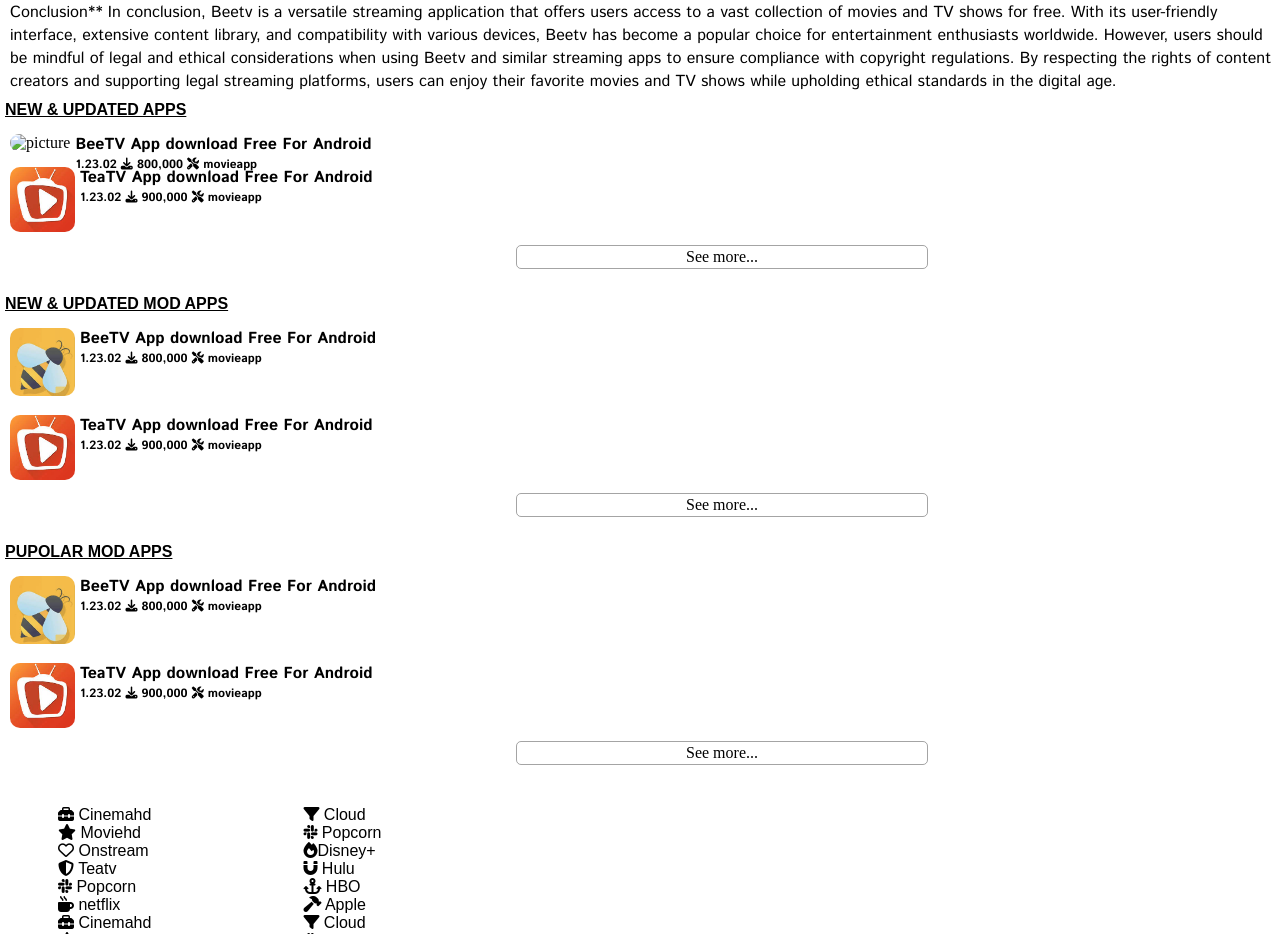
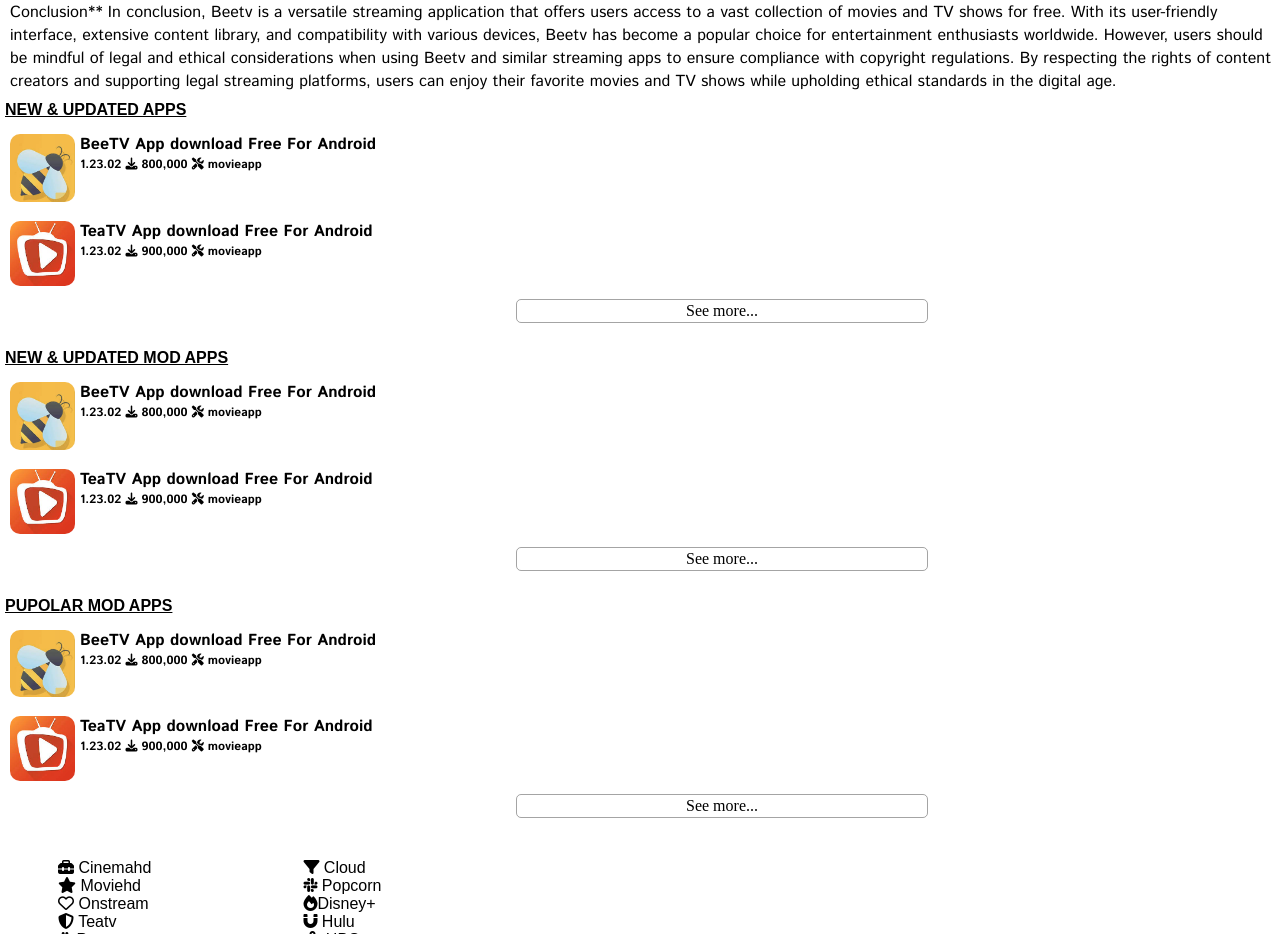
Before and after one commit to Anikbd4/m, a plain HTML site: page beetv-app-download-free-for-android.html in a window 1280 px wide. Shown: the part 861-1795 px from the top of the page. Drawn offline with Linux system fonts and the light colour scheme; the site is published under a folder, as on GitHub Pages, so addresses that start at the root find nothing; a web font is replaced by a local one.

Commit message:
Add files via upload

```diff
--- a/beetv-app-download-free-for-android.html
+++ b/beetv-app-download-free-for-android.html
@@ -115,7 +115,7 @@ However, users should be mindful of legal and ethical considerations when using
       <ul id="Menu">
         <div class="gap-post">
           <li>
-            <img src="/s-beetv.jpg" alt="picture">
+            <img src="s-beetv.jpg" alt="picture">
             <a href="beetv-app-download-free-for-android.html">BeeTV App download Free For Android <span>
               1.23.02 <i class="fa-solid fa-download"></i> 800,000 <i class="fa-solid fa-screwdriver-wrench"></i> movieapp
             </span></a>
```
Also changed, not shown: teatv-app-download-free-for-android.html (+1 -1 lines).
